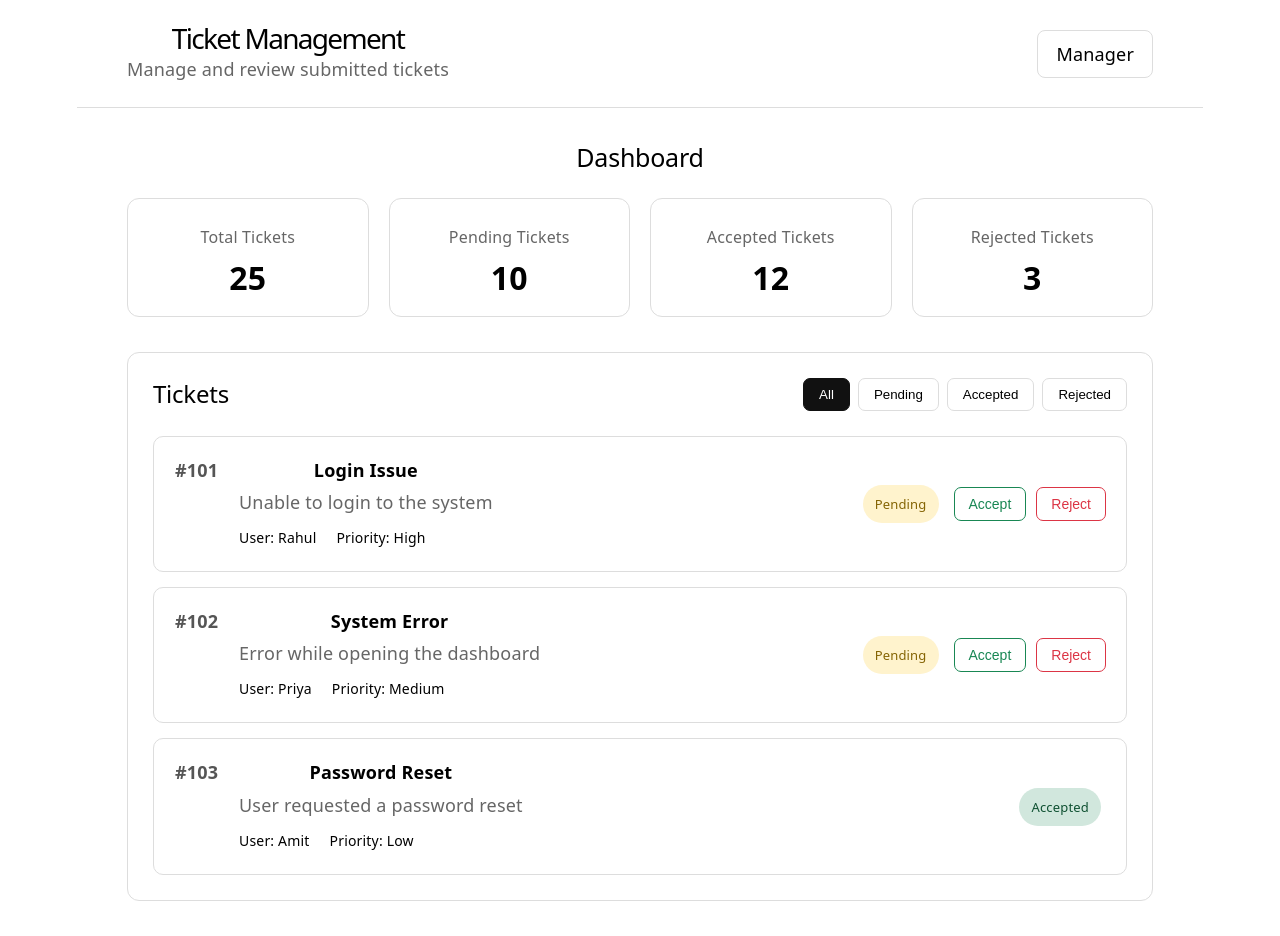
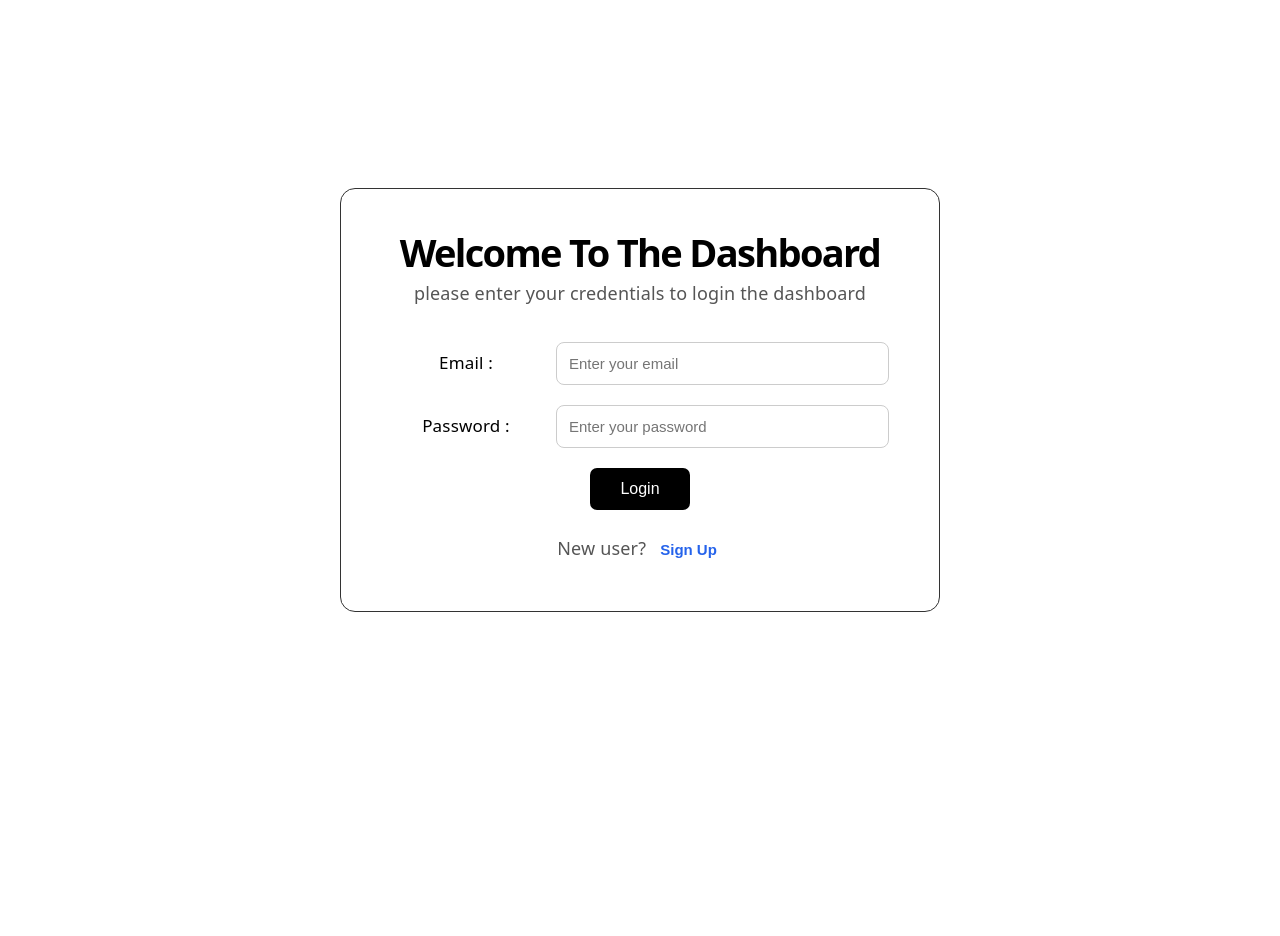
Before and after one commit to Avijeet-jha/Ticket-Tracker, a React (Vite) app: page / in a window 1280 px wide. After the commit the page ends 800 px from the top, so only its background shows below. Built offline with nearby package versions, Linux system fonts and the light colour scheme.

Commit message:
modified:   src/App.jsx 	modified:   src/pages/Signup.css 	modified:   src/pages/login.css

```diff
--- a/src/App.jsx
+++ b/src/App.jsx
@@ -1,10 +1,11 @@
 import { useState } from "react";
 import Login from "./pages/login.jsx";
-import Signup from "./pages/signup.jsx";
-import Dashboard from "./pages/dashboard.jsx";
+import Signup from "./pages/Signup.jsx";
+import Dashboard from "./pages/Dashboard.jsx";
 
 function App() {
-    const [page, setPage] = useState("dashboard");
+  const [page, setPage] = useState("login");
+
   return (
     <>
       {page === "login" && (
--- a/src/pages/Signup.css
+++ b/src/pages/Signup.css
@@ -20,7 +20,7 @@
 }
 
 .signup-card h1 {
-    color: #000;
+  color: #000;
   text-align: center;
   font-size: 40px;
   margin: 0 0 15px 0;
--- a/src/pages/login.css
+++ b/src/pages/login.css
@@ -12,11 +12,12 @@
 }
 
 .login-card {
-  width: 500px;
+  width: 600px;
   padding: 50px;
   border: 1px solid #333;
   border-radius: 15px;
   background: white;
+  text-align: center;
 }
 
 .login-card h1 {
@@ -24,6 +25,17 @@
   text-align: center;
   font-size: 40px;
   margin: 0 0 15px 0;
+}
+
+.login-card h1 {
+  color: #000;
+  font-size: 38px;
+  font-weight: 600;
+
+  white-space: nowrap;
+  width: max-content;
+
+  margin: 0 auto 15px auto;
 }
 
 .login-card p {
```
